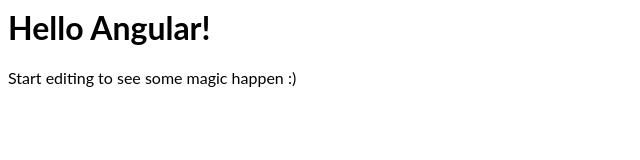
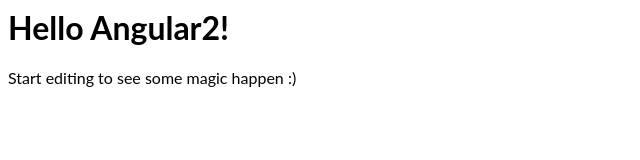
Before and after one commit to paul-vaughan/unicorn-bingo, an Angular app: page / in a window 1280 px wide. Shown: the top 160 px of the page, without its empty margins (0-640 px from the left). Built offline with nearby package versions, Linux system fonts and the light colour scheme.

Commit message:
1 file modified

```diff
--- a/src/app/app.component.ts
+++ b/src/app/app.component.ts
@@ -6,5 +6,5 @@
   styleUrls: [ './app.component.css' ]
 })
 export class AppComponent  {
-  name = 'Angular';
+  name = 'Angular2';
 }
```
